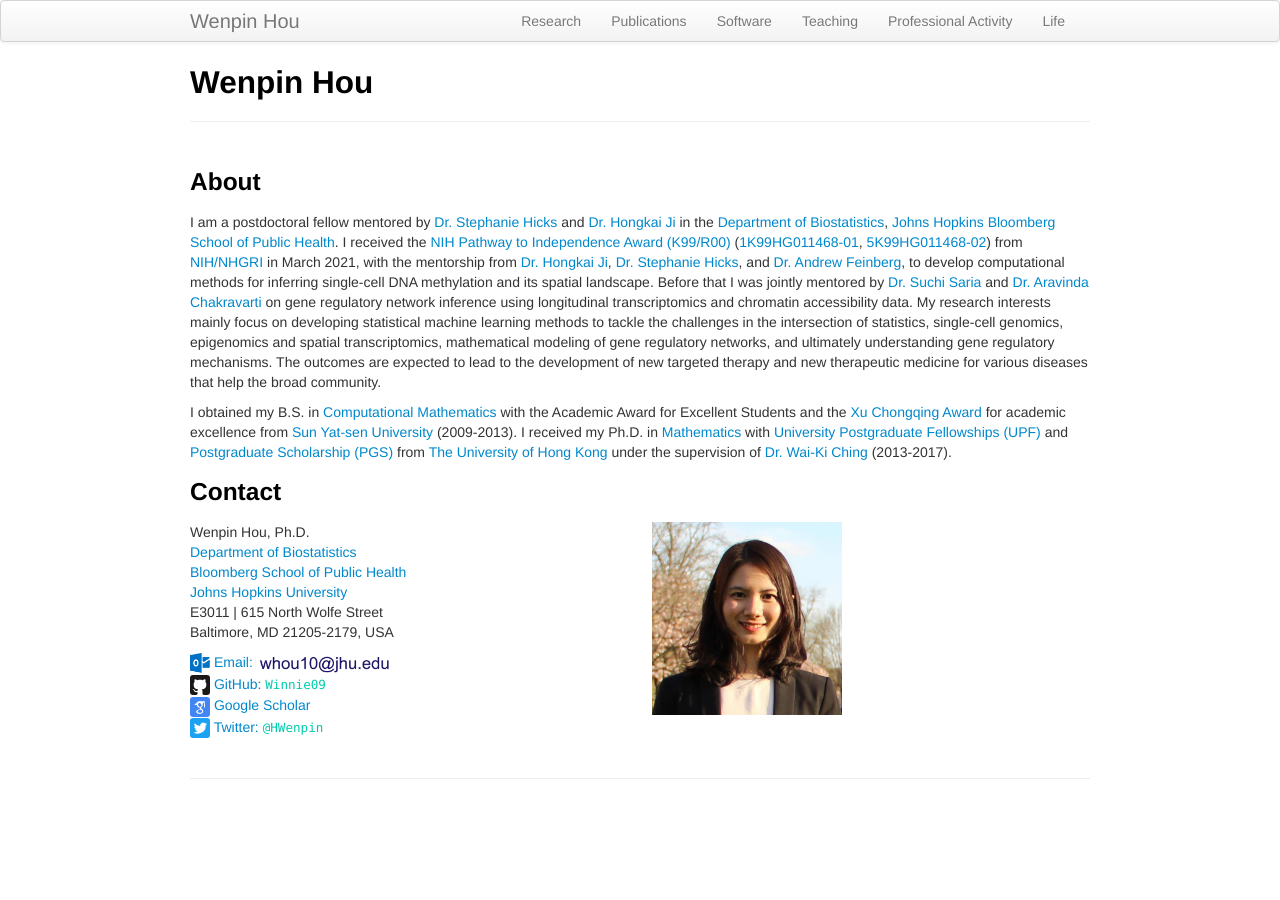
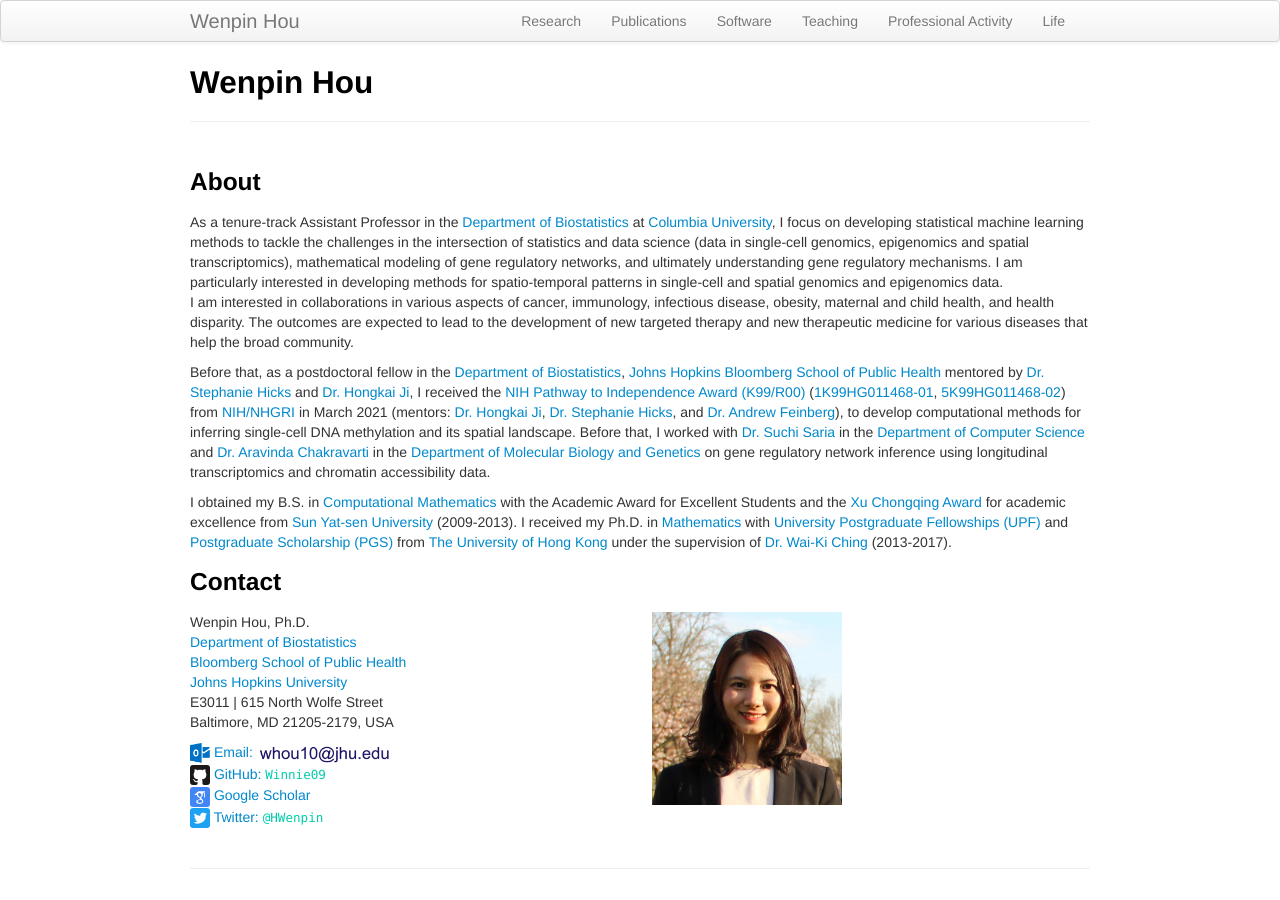
Before and after one commit to Winnie09/Wenpin_Hou, a Jekyll site: the page built from index.md, in a window 1280 px wide. Built offline with Jekyll 4.4.1, drawn with Linux system fonts in a browser that asks for light colours.

Commit message:
add new position

```diff
--- a/index.md
+++ b/index.md
@@ -6,13 +6,18 @@ layout: page
 
 ### About
 
-I am a postdoctoral fellow mentored by [Dr. Stephanie Hicks](https://www.stephaniehicks.com/) and [Dr. Hongkai Ji](http://www.biostat.jhsph.edu/~hji/) in the [Department of Biostatistics](https://www.jhsph.edu/departments/biostatistics/), [Johns Hopkins Bloomberg School of Public Health](https://www.jhsph.edu/).
-I received the [NIH Pathway to Independence Award (K99/R00)](https://grants.nih.gov/grants/guide/pa-files/PA-20-188.html) ([1K99HG011468-01](https://reporter.nih.gov/search/cHJfn5jyOUy-E1JZ1vBQlg/project-details/10104023), [5K99HG011468-02](https://reporter.nih.gov/search/cHJfn5jyOUy-E1JZ1vBQlg/project-details/10378488)) from [NIH/NHGRI](https://www.genome.gov/) in March 2021, with the mentorship from [Dr. Hongkai Ji](http://www.biostat.jhsph.edu/~hji/), [Dr. Stephanie Hicks](https://www.stephaniehicks.com/), and [Dr. Andrew Feinberg](https://www.hopkinsmedicine.org/profiles/details/andrew-feinberg-1), to develop computational methods for inferring single-cell DNA methylation and its spatial landscape.
-Before that I was jointly mentored by [Dr. Suchi Saria](https://suchisaria.jhu.edu/) and [Dr. Aravinda Chakravarti](https://aravindachakravartilab.org/) on gene regulatory network inference using longitudinal transcriptomics and chromatin accessibility data. My research interests mainly focus on developing statistical machine learning methods to tackle the challenges in the intersection of statistics, single-cell genomics, epigenomics and spatial transcriptomics, mathematical modeling of gene regulatory networks, and ultimately understanding gene regulatory mechanisms. The outcomes are expected to lead to the development of new targeted therapy and new therapeutic medicine for various diseases that help the broad community.
+
+As a tenure-track Assistant Professor in the [Department of Biostatistics](https://www.publichealth.columbia.edu/academics/departments/biostatistics) at [Columbia University](https://www.columbia.edu/), I focus on developing statistical machine learning methods to tackle the challenges in the intersection of statistics and data science (data in single-cell genomics, epigenomics and spatial transcriptomics), mathematical modeling of gene regulatory networks, and ultimately understanding gene regulatory mechanisms. I am particularly interested in developing methods for spatio-temporal patterns in single-cell and spatial genomics and epigenomics data.
+I am interested in collaborations in various aspects of cancer, immunology, infectious disease, obesity, maternal and child health, and health disparity. The outcomes are expected to lead to the development of new targeted therapy and new therapeutic medicine for various diseases that help the broad community.
+
+Before that, as a postdoctoral fellow in the [Department of Biostatistics](https://www.jhsph.edu/departments/biostatistics/), [Johns Hopkins Bloomberg School of Public Health](https://www.jhsph.edu/) mentored by [Dr. Stephanie Hicks](https://www.stephaniehicks.com/) and [Dr. Hongkai Ji](http://www.biostat.jhsph.edu/~hji/),
+I received the [NIH Pathway to Independence Award (K99/R00)](https://grants.nih.gov/grants/guide/pa-files/PA-20-188.html) ([1K99HG011468-01](https://reporter.nih.gov/search/cHJfn5jyOUy-E1JZ1vBQlg/project-details/10104023), [5K99HG011468-02](https://reporter.nih.gov/search/cHJfn5jyOUy-E1JZ1vBQlg/project-details/10378488)) from [NIH/NHGRI](https://www.genome.gov/) in March 2021 (mentors: [Dr. Hongkai Ji](http://www.biostat.jhsph.edu/~hji/), [Dr. Stephanie Hicks](https://www.stephaniehicks.com/), and [Dr. Andrew Feinberg](https://www.hopkinsmedicine.org/profiles/details/andrew-feinberg-1)), to develop computational methods for inferring single-cell DNA methylation and its spatial landscape.
+Before that, I worked with [Dr. Suchi Saria](https://suchisaria.jhu.edu/) in the [Department of Computer Science](https://www.cs.jhu.edu/) and [Dr. Aravinda Chakravarti](https://aravindachakravartilab.org/) in the [Department of Molecular Biology and Genetics](https://mbg.jhmi.edu/) on gene regulatory network inference using longitudinal transcriptomics and chromatin accessibility data.
 
 I obtained my B.S. in [Computational Mathematics](http://math.sysu.edu.cn/) with the Academic Award for Excellent Students and the [Xu Chongqing
 Award](http://edf.edaao.sysu.edu.cn/jzmx/jz03/cgzs02/index.htm) for academic excellence from [Sun Yat-sen University](http://www.sysu.edu.cn/2012/en/index.htm) (2009-2013).
 I received my Ph.D. in [Mathematics](https://hkumath.hku.hk/web/index.php) with [University Postgraduate Fellowships (UPF)](https://gradsch.hku.hk/gradsch/prospective-students/scholarship-funding-and-fees) and [Postgraduate Scholarship (PGS)](https://gradsch.hku.hk/gradsch/prospective-students/scholarship-funding-and-fees) from [The University of Hong Kong](https://www.hku.hk/) under the supervision of [Dr. Wai-Ki Ching](https://hkumath.hku.hk/~wkc/) (2013-2017).
+
 
 ### Contact
 
```
